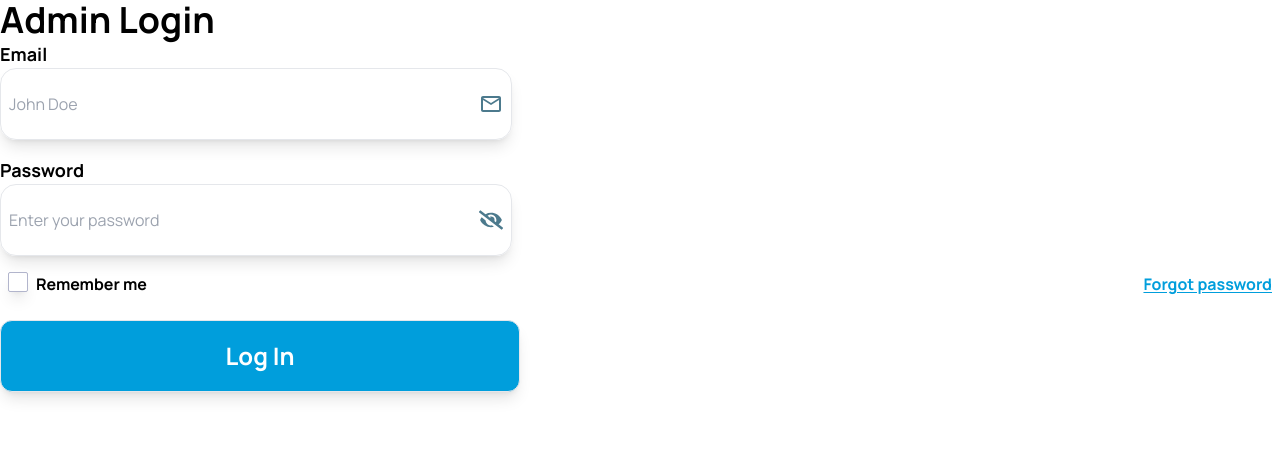
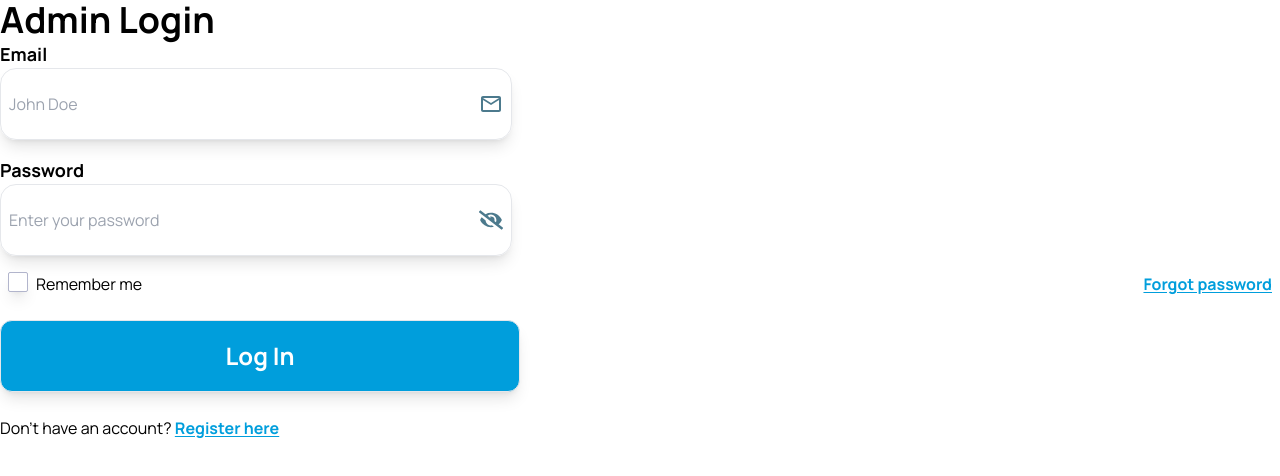
Before and after one commit to Winnie-Waiguru/education-awards-registry, a React (Vite) app in the folder education-awards-registry/frontend/: page / in a window 1280 px wide. Shown: the top 476 px of the page. Built offline with nearby package versions, Linux system fonts and the light colour scheme.

Commit message:
style(login-ui): add body font and style remember me text

```diff
--- a/education-awards-registry/frontend/src/index.css
+++ b/education-awards-registry/frontend/src/index.css
@@ -6,7 +6,7 @@
 
 @layer base {
   body {
-    @apply font-manrope;
+    @apply font-manrope text-base bg-white text-black;
   }
 }
 
--- a/education-awards-registry/frontend/src/pages/auth/Login.jsx
+++ b/education-awards-registry/frontend/src/pages/auth/Login.jsx
@@ -62,18 +62,21 @@ function Login() {
             )}
           </div>
 
-          <label
-            htmlFor="remember-btn"
-            className="font-bold text-base cursor-pointer"
-          >
-            Remember me
-          </label>
+          <label htmlFor="remember-btn">Remember me</label>
         </div>
         <a href="#" className="cta">
           Forgot password
         </a>
       </div>
       <PrimaryButton label="Log In" type="submit" onClick={() => {}} />
+      <p>
+        Don't have an account?{" "}
+        <span>
+          <a href="#" className="cta">
+            Register here
+          </a>
+        </span>
+      </p>
     </>
   );
 }
```
